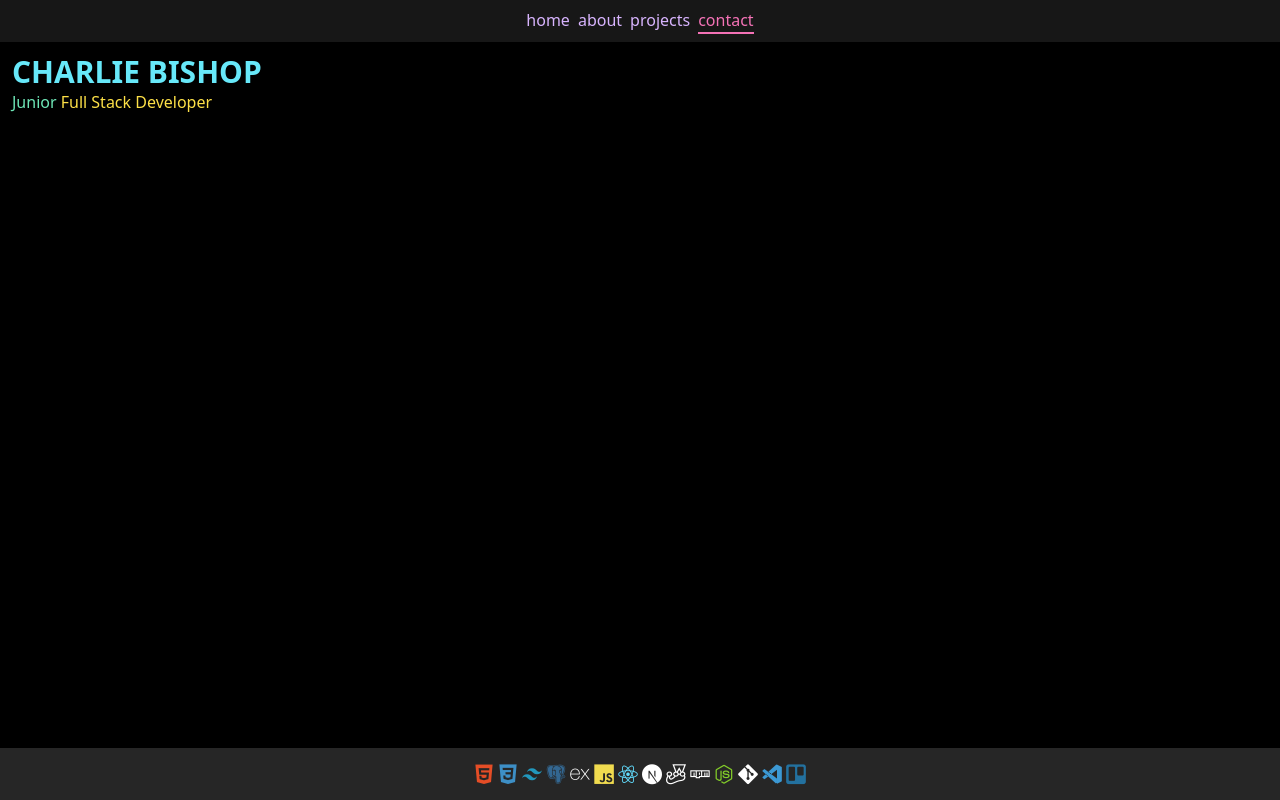
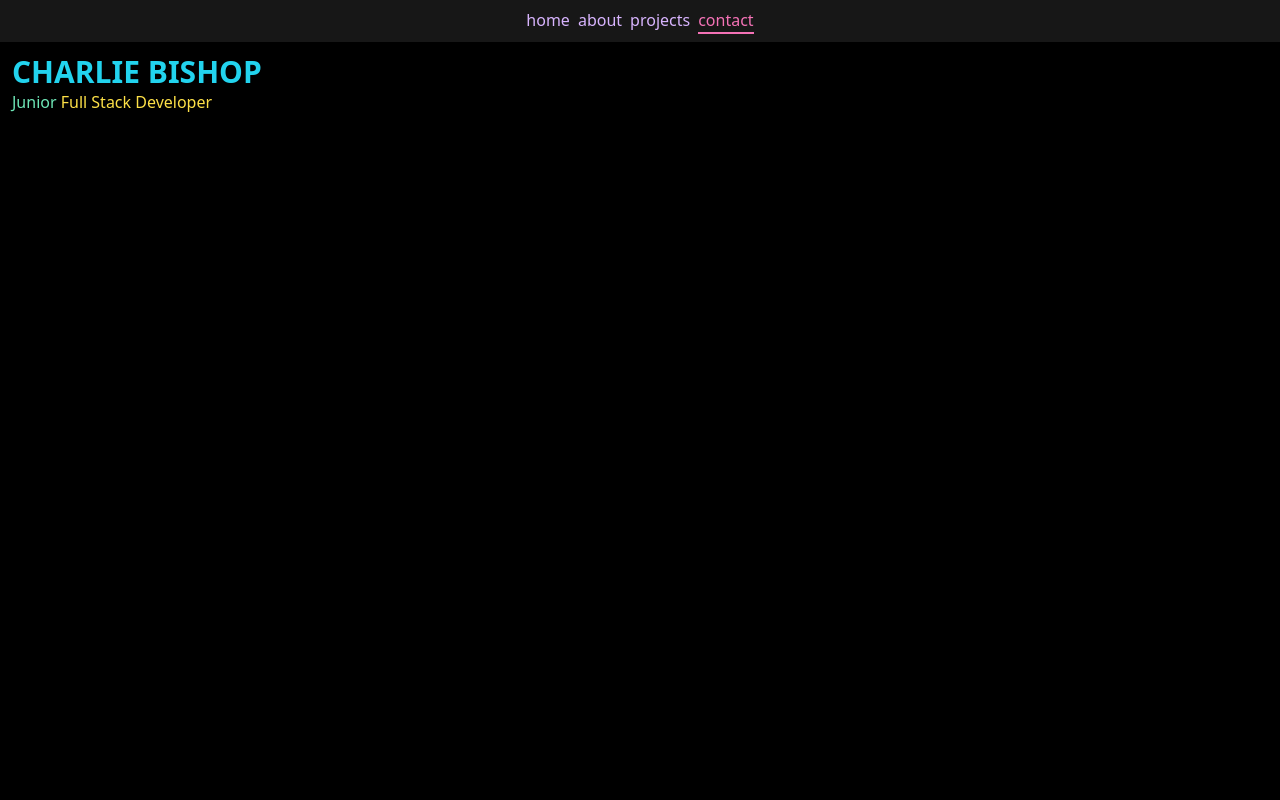
Before and after one commit to charlieBdev/portfolio, a Next.js app: page /contact in a window 1280 px wide. Built offline with nearby package versions, Linux system fonts and the light colour scheme.

Commit message:
add Image priority and blur

```diff
--- a/src/app/Components/Header.tsx
+++ b/src/app/Components/Header.tsx
@@ -1,10 +1,9 @@
-
 export default function Header() {
     return (
         <header className="p-3">
             <div className="flex flex-row">
                 <div className="flex flex-col">
-                    <h1 className="text-3xl font-bold text-cyan-300">CHARLIE BISHOP</h1>
+                    <h1 className="text-3xl font-bold text-cyan-400">CHARLIE BISHOP</h1>
                     <h2 className="text-emerald-300">Junior<span className="text-yellow-300"> Full Stack Developer</span></h2>
                 </div>
             </div>
--- a/src/app/layout.tsx
+++ b/src/app/layout.tsx
@@ -18,12 +18,13 @@
   return (
     <>
       <html lang="en">
-      <link rel="stylesheet" href="https://cdn.jsdelivr.net/gh/devicons/devicon@v2.15.1/devicon.min.css" />
+      {/* <link rel="preload" href="http://localhost:3000/_next/static/css/app/layout.css?v=1692705175269" as="style" onLoad="this.onload=null;this.rel='stylesheet'" /> */}
+      {/* <link rel="stylesheet" href="https://cdn.jsdelivr.net/gh/devicons/devicon@v2.15.1/devicon.min.css" /> */}
         <body className="flex flex-col h-screen">
           <Nav />
           <Header />
           {children}
-          <Footer />
+          {/* <Footer /> */}
         </body>
       </html>
     </>
--- a/src/app/page.tsx
+++ b/src/app/page.tsx
@@ -11,6 +11,8 @@
         // height={500}
         alt="Luminous Eat Sleep Code Repeat text displayed on a phone being held in a dark room"
         className="max-h-full object-scale-down mx-auto"
+        priority={true}
+        placeholder = 'blur'
       />
       {/* <p className="text-sm text-right text-neutral-700 mr-3">
         Photo by <a href="https://unsplash.com/@synkevych?utm_source=unsplash&utm_medium=referral&utm_content=creditCopyText">
```
Also changed, not shown: public/bg.png (added), public/canva-bg.png (added).
